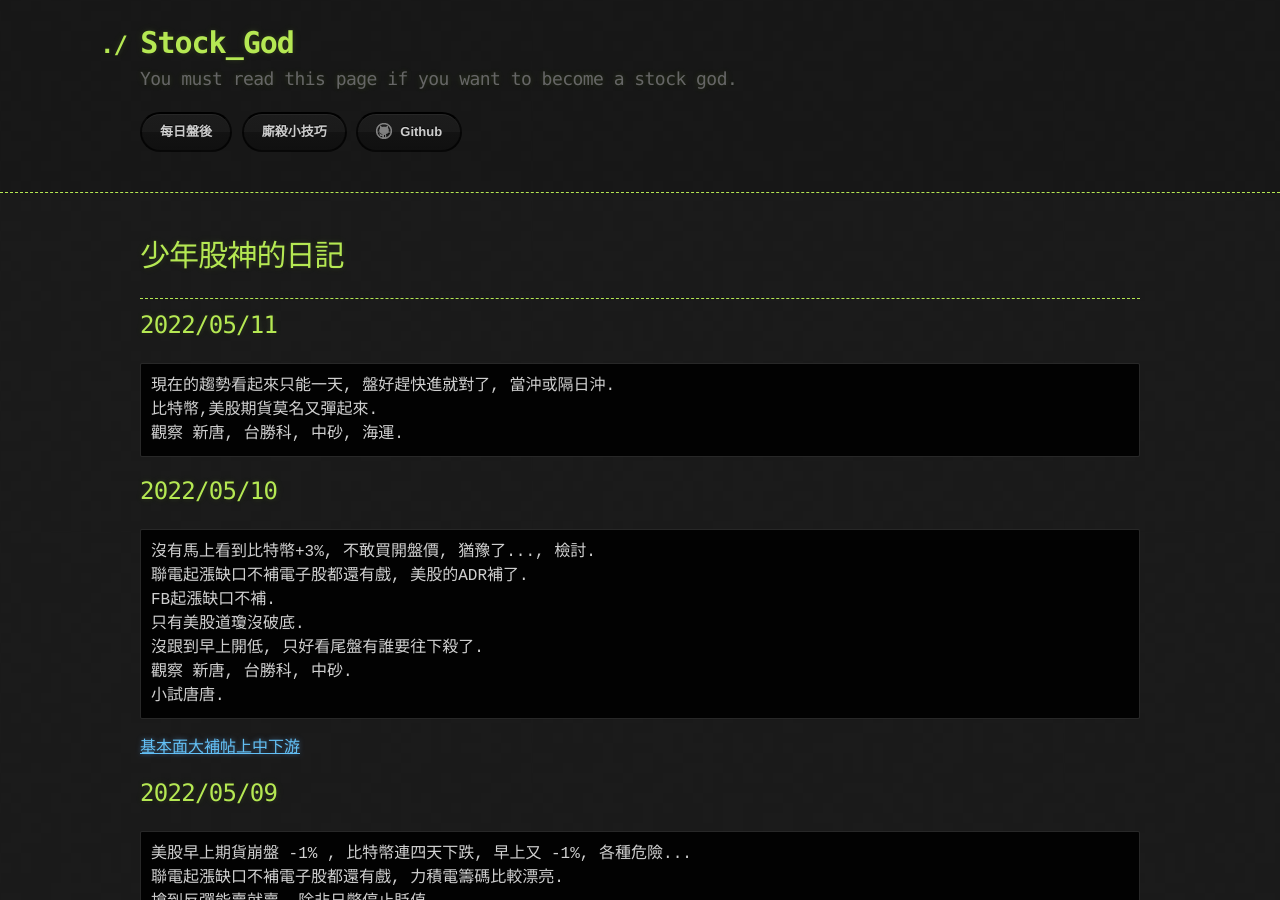
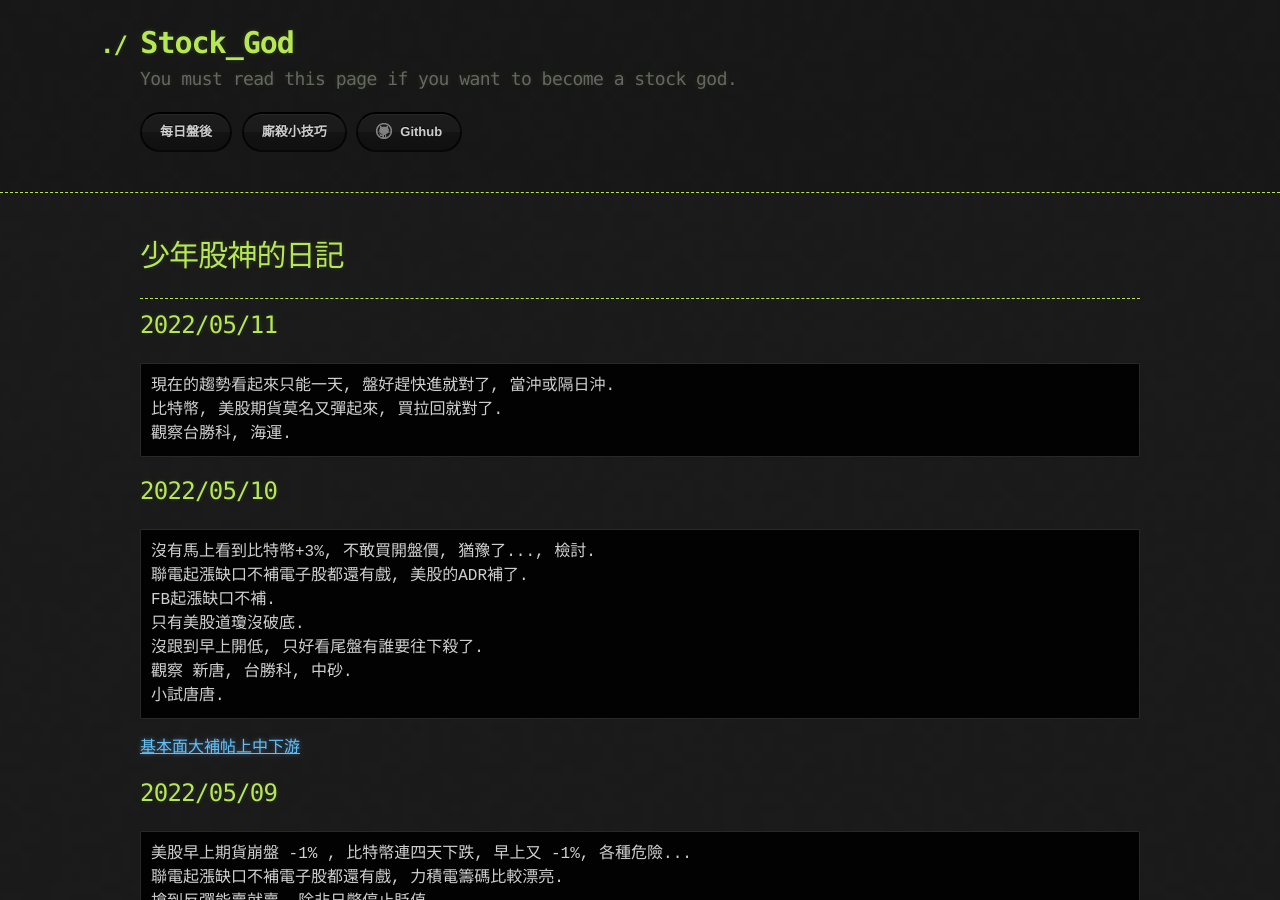
Before and after one commit to lepg5487/Stock_God, a Jekyll site: the page built from index.md, in a window 1280 px wide and 900 px high. Built offline with Jekyll 4.4.1, drawn with Linux system fonts in a browser that asks for light colours; our own code applies the rules of GitHub Pages for plain Markdown files.

Commit message:
Update index.md

````diff
--- a/index.md
+++ b/index.md
@@ -9,8 +9,8 @@ layout: testlayouts
 ## 2022/05/11
 ```
 現在的趨勢看起來只能一天, 盤好趕快進就對了, 當沖或隔日沖.
-比特幣,美股期貨莫名又彈起來.
-觀察 新唐, 台勝科, 中砂, 海運.
+比特幣, 美股期貨莫名又彈起來, 買拉回就對了.
+觀察台勝科, 海運.
 ```
 
 ## 2022/05/10
````
